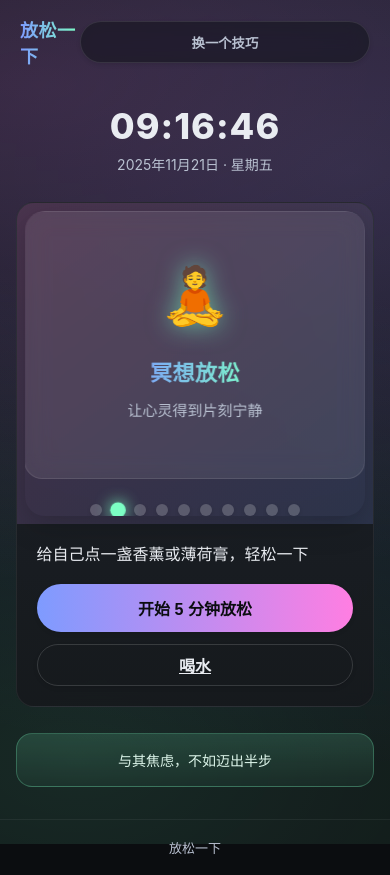
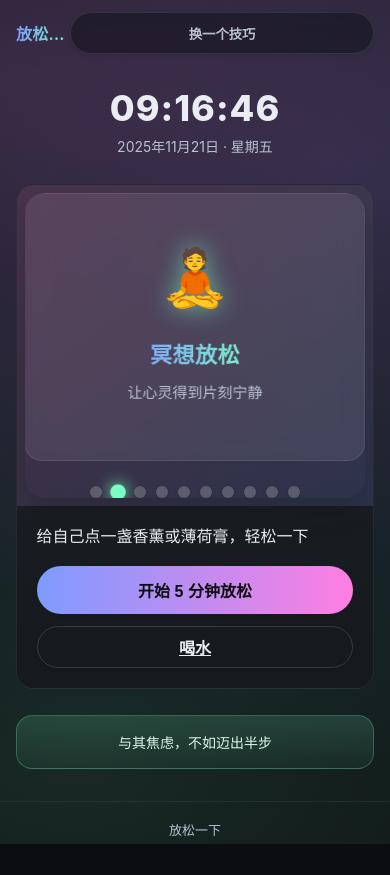
Before and after one commit to uzong/happy_work, a plain HTML site: page index.html in a window 390 px wide. Drawn offline with Linux system fonts and the light colour scheme.

Commit message:
style(css): 调整品牌标题样式并优化移动端响应式布局
- 修改品牌标题的字体大小、间距和最大宽度
- 添加文本溢出省略效果
- 优化移动端媒体查询中的样式适配
- 调整顶部导航栏在小屏幕下的内边距
- 规范化移动端按钮和操作区域的布局

```diff
--- a/styles.css
+++ b/styles.css
@@ -4,7 +4,7 @@ html,body{height:100%}
 body{margin:0;background:#0b0d10;color:var(--text);font-family:-apple-system,BlinkMacSystemFont,"PingFang SC","Hiragino Sans GB","Microsoft YaHei",Helvetica,Arial,sans-serif;display:flex;flex-direction:column;min-height:100vh}
 .bg{position:fixed;inset:0;z-index:-1;background:radial-gradient(1200px 500px at 10% 10%,rgba(255,126,226,.15),transparent),radial-gradient(1000px 600px at 90% 20%,rgba(126,155,255,.18),transparent),radial-gradient(800px 500px at 20% 90%,rgba(124,255,196,.12),transparent);background-size:100% 100%;transition:all 1s ease}
 .topbar{display:flex;align-items:center;justify-content:space-between;padding:16px 20px}
-.brand{font-weight:700;letter-spacing:.5px;font-size:clamp(18px,2vw,22px);background:linear-gradient(90deg, var(--primary), var(--accent));-webkit-background-clip:text;-webkit-text-fill-color:transparent;background-clip:text}
+.brand{font-weight:700;letter-spacing:.3px;font-size:clamp(16px, 2.5vw, 22px);background:linear-gradient(90deg, var(--primary), var(--accent));-webkit-background-clip:text;-webkit-text-fill-color:transparent;background-clip:text;white-space: nowrap;overflow: hidden;text-overflow: ellipsis;max-width: 70%;}
 .container{width:min(960px,92%);margin:0 auto;padding:8px 0 32px}
 .clock{text-align:center;padding:12px 0 8px}
 .time{font-size:clamp(36px,6vw,64px);font-weight:800;letter-spacing:1px}
@@ -166,4 +166,16 @@ body{margin:0;background:#0b0d10;color:var(--text);font-family:-apple-system,Bli
   box-shadow: 0 0 30px var(--relax-bg);
 }
 
-@media (max-width:480px){.actions{flex-direction:column}.btn{width:100%}.art{padding:8px}}
+/* Mobile responsiveness */
+@media (max-width:480px){
+  .actions{flex-direction:column}
+  .btn{width:100%}
+  .art{padding:8px}
+  .brand{
+    font-size: clamp(16px, 4vw, 20px);
+    letter-spacing: 0.3px;
+  }
+  .topbar{
+    padding: 12px 16px;
+  }
+}
```
